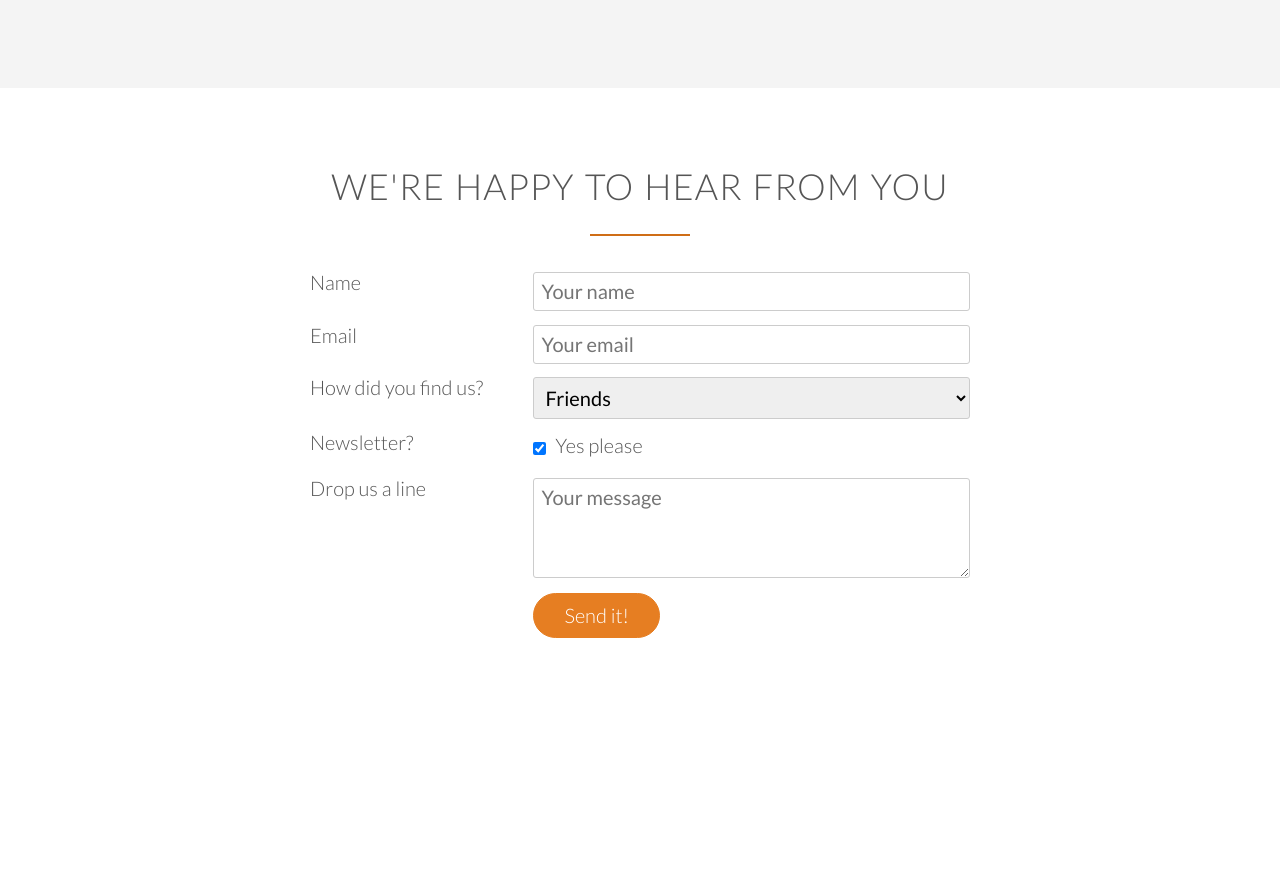
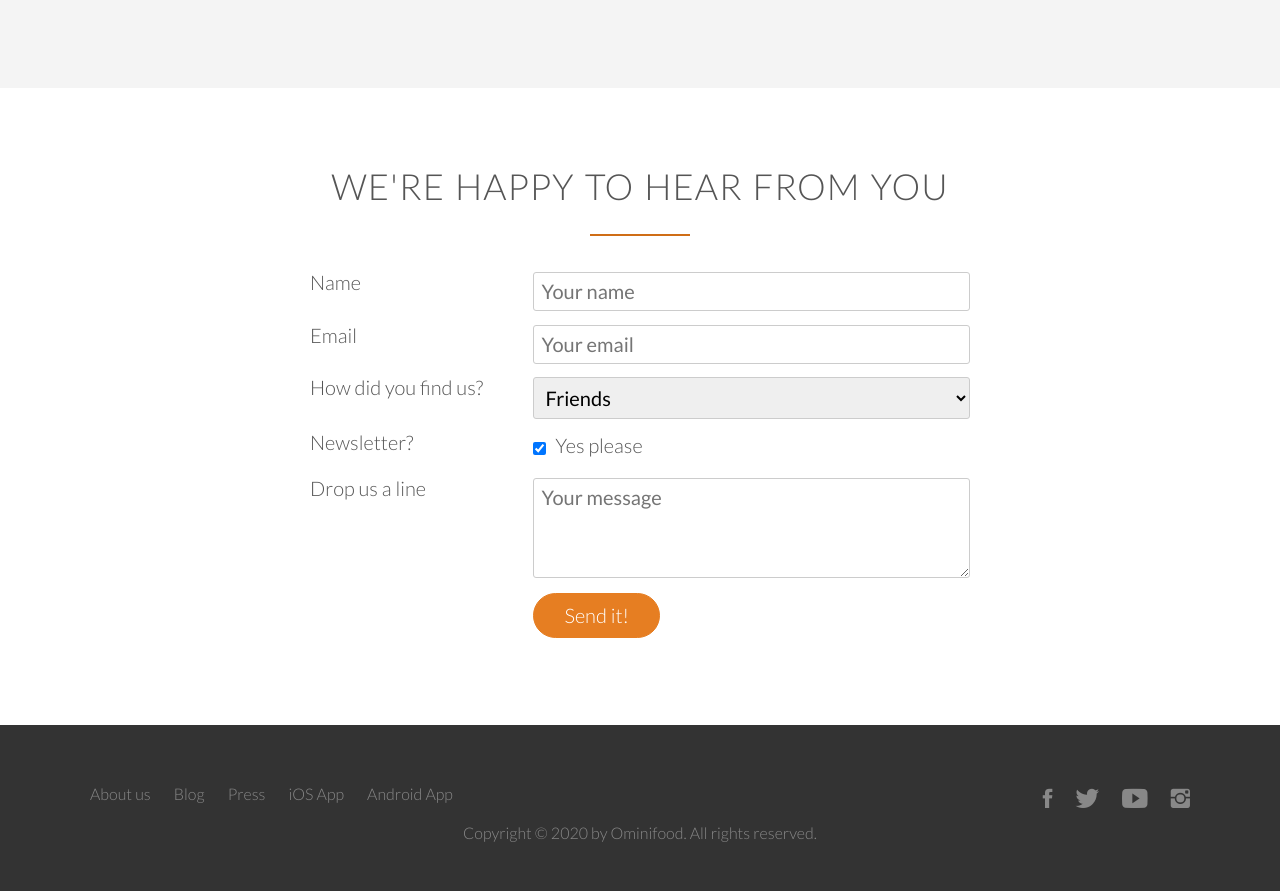
Before and after one commit to iamrafiq/ominifood, a plain HTML site: page index.html in a window 1280 px wide. Shown: the part 4408-5299 px from the top of the page. Before the commit the page ends 5053 px from the top, so only its background shows below. Drawn offline with Linux system fonts and the light colour scheme; files whose address does not match are found by name.

Commit message:
footer and social links

```diff
--- a/index.html
+++ b/index.html
@@ -323,7 +323,7 @@
                 </div>
             </div>
         </section>
-        <section class="section-form">
+        <section class="section-form clearfix">
             <div class="row">
                 <h2>We're happy to hear from you</h2>
             </div>
@@ -386,17 +386,33 @@
                 </form>
             </div>
         </section>
+        <footer class="clearfix">
+            <div class="row">
+                <div class="col span_1_of_2">
+                    <ul class="footer-nav">
+                        <li><a href="#">About us</a></li>
+                        <li><a href="#">Blog</a></li>
+                        <li><a href="#">Press</a></li>
+                        <li><a href="#">iOS App</a></li>
+                        <li><a href="#">Android App</a></li>
+                    </ul>
+                </div>
+                <div class="col span_1_of_2">
+                    <ul class="social-links">
+                        <li><a href="#"><i class="ion-social-facebook"></i></a></li>
+                        <li><a href="#"><i class="ion-social-twitter"></i></a></li>
+                        <li><a href="#"><i class="ion-social-youtube"></i></a></li>
+                        <li><a href="#"><i class="ion-social-instagram"></i></a></li>
+                    </ul>
+                </div>
+            </div>
+            <div class="row">
+                <p>Copyright &copy; 2020 by Ominifood. All rights reserved.</p>
+            </div>
+        </footer>
     </body>
 
 </htm>
 <!--
-Section 7: Contact form
-Title:
 
-Fields to include:
-Name
-Email
-How did you find us?
-Newsletter
-Drop us a line
 -->
--- a/resources/css/style.css
+++ b/resources/css/style.css
@@ -439,3 +439,71 @@ input[type=checkbox]{
   margin: 10px 5px 10px 0;
 }
 *:focus{outline: none;}
+
+/*---------------------------------------*/
+/*Footer*/
+/*---------------------------------------*/
+footer{
+  background-color: #333;
+  padding: 50px;
+  font-size: 80%;
+}
+.footer-nav{
+  list-style: none;
+  float: left;
+}
+.social-links{
+  list-style: none;
+  float: right;
+}
+
+.footer-nav li,
+.social-links li{
+ display: inline-block;
+ margin-right: 20px;
+}
+.social-links li:last-child{
+  margin-right: 0px;
+}
+
+.footer-nav li a:link,
+.footer-nav li a:visited,
+.social-links li a:link,
+.social-links li a:visited{
+  border:0;
+  color: #888;
+  transition: color 0.2s;
+}
+
+.footer-nav li a:hover,
+.footer-nav li a:active{
+  color: #ddd;
+}
+
+.social-links li a:link,
+.social-links li a:visited{
+  font-size: 160%;
+}
+.ion-social-facebook,
+.ion-social-twitter,
+.ion-social-youtube,
+.ion-social-instagram{
+  transition: color 0.2s;
+}
+.ion-social-facebook:hover{
+  color: #3b5998;
+}
+.ion-social-twitter:hover{
+  color: #00aced;
+}
+.ion-social-youtube:hover{
+  color: #bb0000;
+}
+.ion-social-instagram:hover{
+  color: #517fa4;
+}
+footer p{
+  color: #888;
+  text-align: center;
+  margin-top: 50px;
+}
```
